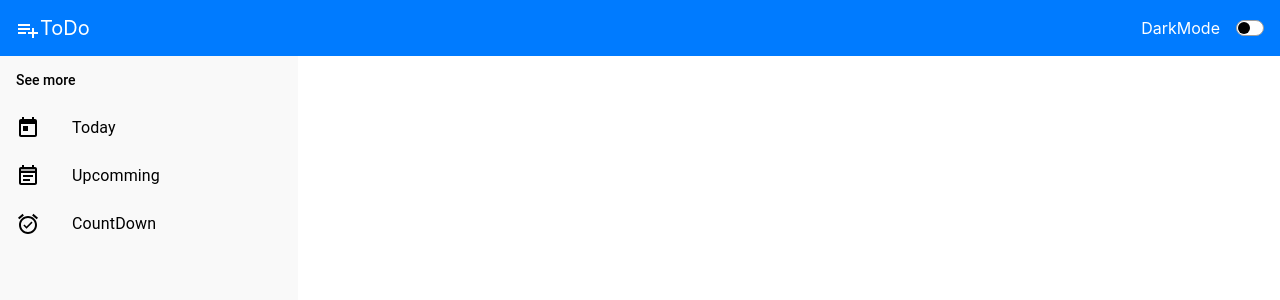
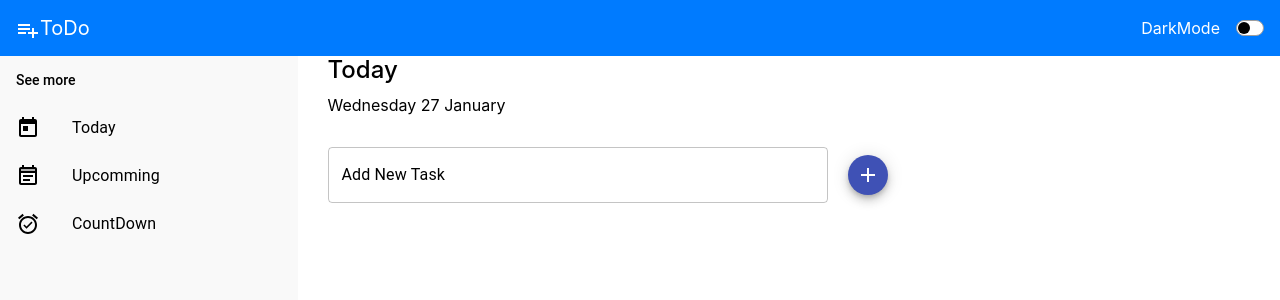
Before and after one commit to Hoa-Vo/React-Todo-App, a React (Create React App) app: page / in a window 1280 px wide. Shown: the top 300 px of the page. Built offline with nearby package versions, Linux system fonts and the light colour scheme.

Commit message:
add new task input

```diff
--- a/src/components/body.js
+++ b/src/components/body.js
@@ -3,6 +3,7 @@ import "../css/body.css";
 import TextField from "@material-ui/core/TextField";
 import Box from "@material-ui/core/Box";
 import SideBar from "./sideBar";
+import TaskBoard from "./taskBoard";
 
 function Body(props) {
   const [bgColor, setbgColor] = useState("white");
@@ -21,7 +22,9 @@ function Body(props) {
         <div className="col">
           <SideBar darkMode={props.darkMode}></SideBar>
         </div>
-        <div className="col-9"></div>
+        <div className="col-9">
+          <TaskBoard darkMode={props.darkMode}></TaskBoard>
+        </div>
       </div>
     </div>
   );
--- a/src/components/navBar.js
+++ b/src/components/navBar.js
@@ -51,7 +51,7 @@ function NavBar(props) {
         <PlaylistAddIcon></PlaylistAddIcon>ToDo
       </Navbar.Brand>
       <Nav className="justify-content-end main-nav-bar">
-        <p class="darkmode-p">DarkMode</p>
+        <p className="darkmode-p">DarkMode</p>
         <AntSwitch onChange={handleChange} name="darkmode" />
       </Nav>
     </Navbar>
--- /dev/null
+++ b/src/components/taskBoard.js
@@ -0,0 +1,123 @@
+import { Fab, TextField } from "@material-ui/core";
+import React, { useState, useEffect } from "react";
+import { makeStyles, withStyles } from "@material-ui/core/styles";
+import "../css/taskBoard.css";
+import { Add } from "@material-ui/icons";
+
+function EmptyTaskBoard(props) {
+  const inputColor = props.darkMode ? "white" : "black";
+  console.log(inputColor);
+  let CustomTextField;
+  if (!props.darkMode) {
+    CustomTextField = withStyles({
+      root: {
+        width: "500px",
+        marginRight: "20px",
+      },
+    })(TextField);
+  } else {
+    CustomTextField = withStyles({
+      root: {
+        width: "500px",
+        marginRight: "20px",
+
+        "& label.Mui-focused": {
+          color: "white",
+        },
+        "& .MuiInput-underline:after": {
+          borderBottomColor: "pink",
+        },
+        "& .MuiOutlinedInput-root": {
+          color: "white",
+          "& fieldset": {
+            borderColor: "white",
+          },
+          "&:hover fieldset": {
+            borderColor: "white",
+          },
+          "&.Mui-focused fieldset": {
+            borderColor: "pink",
+          },
+        },
+      },
+    })(TextField);
+  }
+  useEffect(() => {
+    const elements = document.querySelectorAll(".text");
+    for (const element of elements) {
+      if (props.darkMode) {
+        element.style.color = "white";
+      } else {
+        element.style.color = "black";
+      }
+    }
+  });
+  const months = [
+    "January",
+    "February",
+    "March",
+    "April",
+    "May",
+    "June",
+    "July",
+    "August",
+    "September",
+    "October",
+    "November",
+    "December",
+  ];
+  const days = ["Monday", "Tuesday", "Wednesday", "Thursday", "Friday", "Saturday", "Sunday"];
+  const currentDate = new Date();
+  const date = currentDate.getDate();
+  const day = days[currentDate.getDay() - 1];
+  const month = months[currentDate.getMonth()];
+  const useStyles = makeStyles({
+    input: {
+      color: inputColor,
+    },
+    lable: {
+      color: inputColor,
+    },
+  });
+  const classes = useStyles();
+  return (
+    <div className="container">
+      <div className="row main-empty-task">
+        <div className="time-info">
+          <h4 className="text">Today</h4>
+          <span className="text">
+            {day} {date} {month}
+          </span>
+        </div>
+        <div className="add-task">
+          <CustomTextField
+            variant="outlined"
+            label="Add New Task"
+            InputProps={{
+              className: classes.input,
+            }}
+            InputLabelProps={{
+              className: classes.lable,
+            }}
+          ></CustomTextField>
+          <Fab size="small" color="primary" aria-label="add">
+            <Add />
+          </Fab>
+        </div>
+      </div>
+    </div>
+  );
+}
+
+function TaskBoard(props) {
+  const [currentTask, setcurrentTask] = useState(null);
+  return (
+    <div className="container">
+      <div className="row">
+        <EmptyTaskBoard darkMode={props.darkMode}></EmptyTaskBoard>
+      </div>
+    </div>
+  );
+}
+
+export default TaskBoard;
--- /dev/null
+++ b/src/css/taskBoard.css
@@ -0,0 +1,9 @@
+.main-empty-task {
+  display: flex;
+  flex-direction: column;
+}
+.add-task {
+  margin-top: 30px;
+  display: flex;
+  align-items: center;
+}
```
Also changed, not shown: 1 other file (tests, documents, lock files or other folders).
